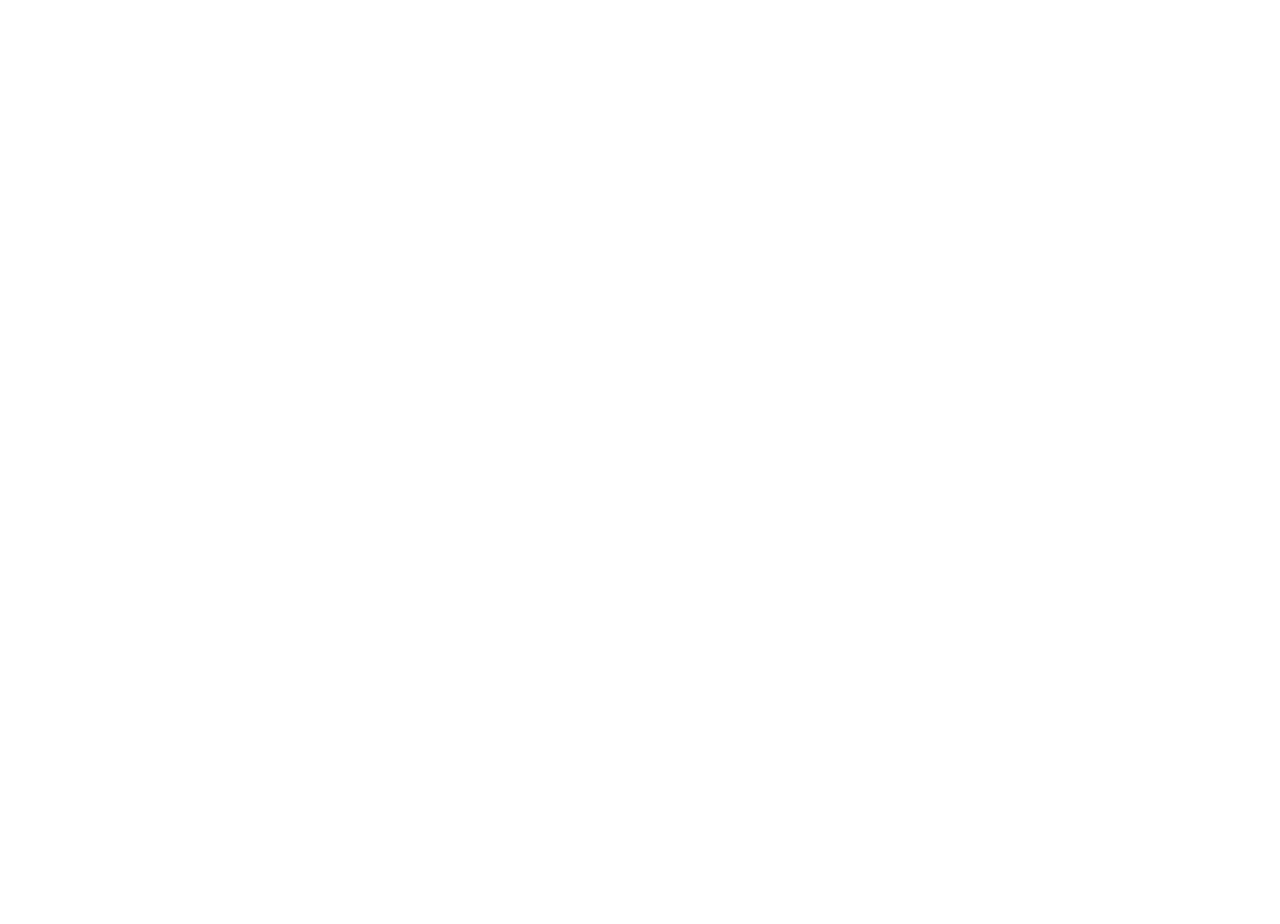
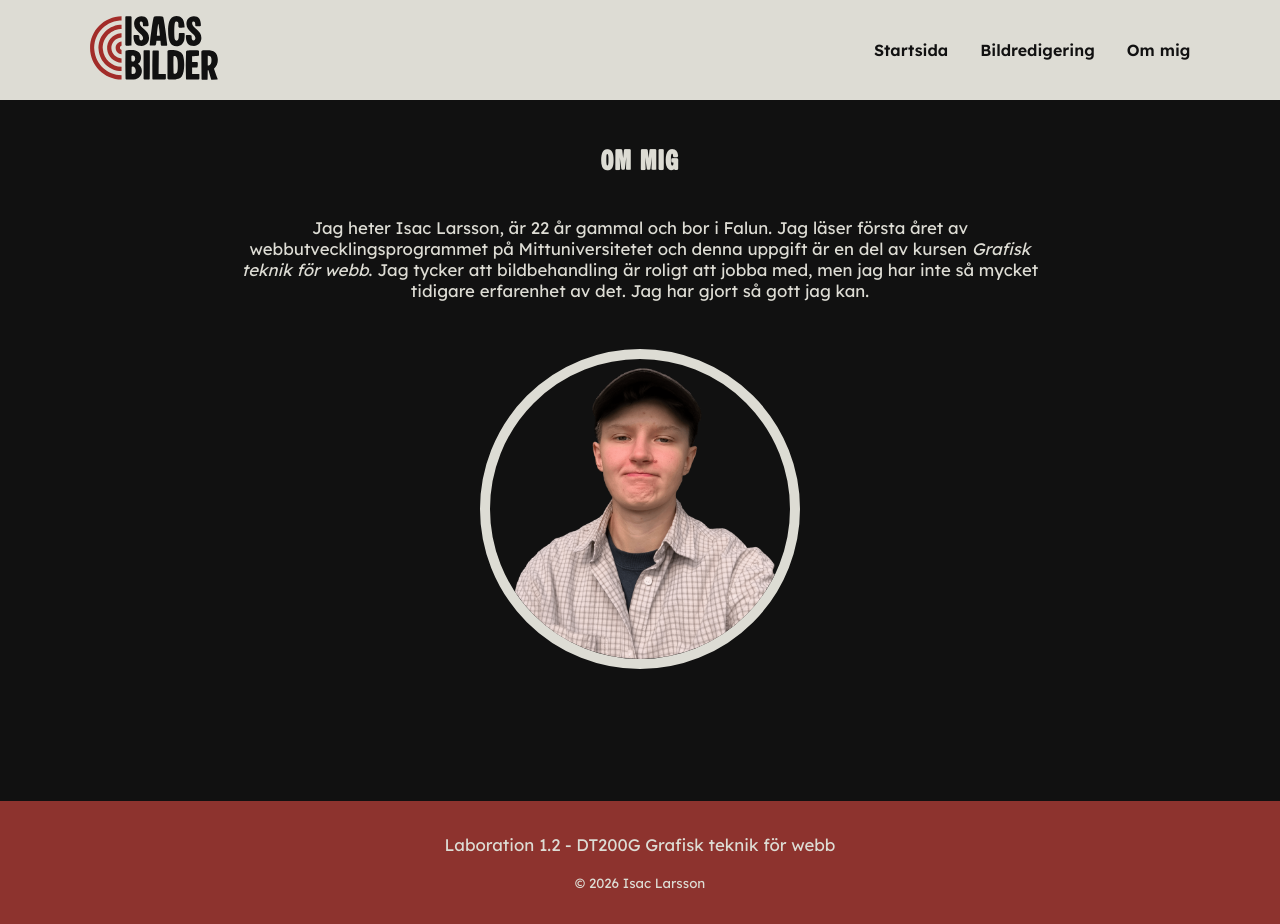
Before and after one commit to isla2401/dt200g-laboration1.2, a plain HTML site: page about.html in a window 1280 px wide. Before the commit the page ends 800 px from the top, so only its background shows below. Drawn offline with Linux system fonts and the light colour scheme.

Commit message:
Lade till innehåll och styling på sidan "om mig"

```diff
--- a/about.html
+++ b/about.html
@@ -0,0 +1,68 @@
+<!DOCTYPE html>
+<html lang="sv">
+
+<head>
+    <meta charset="UTF-8">
+    <meta name="viewport" content="width=device-width, initial-scale=1.0">
+    <title>Om mig</title>
+
+    <!-- Favicon -->
+    <link rel="icon" type="image/x-icon" href="images/favicon.ico">
+    <link rel="icon" type="image/png" sizes="32x32" href="images/favicon.png">
+
+    <!-- Typsnitt -->
+    <link rel="preconnect" href="https://fonts.googleapis.com">
+    <link rel="preconnect" href="https://fonts.gstatic.com" crossorigin>
+    <link href="https://fonts.googleapis.com/css2?family=Lexend:wght@100..900&display=swap" rel="stylesheet">
+
+    <!-- CSS -->
+    <link rel="stylesheet" href="css/style.css">
+
+    <!-- JavaScript -->
+    <script src="js/main.js" defer></script>
+</head>
+
+<body>
+    <!-- Sidhuvud med navigation -->
+    <header>
+
+        <!-- Logga och menyknapp -->
+        <div class="logo-button-container">
+            <a class="logo-link" href="index.html"><img class="logo" src="images/logo.svg"
+                    alt="Isacs bilder. Leder till startsidan."></a>
+            <button id="menu-button"><img class="menu-icon" src="images/menu.svg" alt="Öppna meny"></button>
+        </div>
+
+        <!--  Navigationsmeny -->
+        <nav id="menu">
+            <ul>
+                <li><a href="index.html">Startsida</a></li>
+                <li><a href="image-editing.html">Bildredigering</a></li>
+                <li><a href="about.html">Om mig</a></li>
+            </ul>
+        </nav>
+    </header>
+
+    <!--  Huvudinnehåll -->
+    <main>
+        <!-- Om mig -->
+        <section>
+            <h1>Om mig</h1>
+            <p>Jag heter Isac Larsson, är 22 år gammal och bor i Falun. Jag läser första året av
+                webbutvecklingsprogrammet
+                på Mittuniversitetet och denna uppgift är en del av kursen <i>Grafisk teknik för webb</i>.
+                Jag tycker att bildbehandling är roligt att jobba med, men jag har inte så mycket tidigare erfarenhet av
+                det. Jag har gjort så gott jag kan.</p>
+            <img class="portrait-image" src="images/portrait.png"
+                alt="Isac iklädd en rutig beige skjorta och en svart keps.">
+        </section>
+    </main>
+
+    <!--  Sidfot -->
+    <footer>
+        <p>Laboration 1.2 - DT200G Grafisk teknik för webb</p>
+        <small>© 2026 Isac Larsson</small>
+    </footer>
+</body>
+
+</html>
--- a/css/style.css
+++ b/css/style.css
@@ -30,6 +30,11 @@ body {
 	background-color: var(--color-2);
 	color: var(--color-1);
 	word-wrap: break-word; /* Gör att långa ord kan brytas på små skärmar */
+
+	/* Gör tillsammans med main{flex: 1} att footer alltid hamnar längst ner på sidan */
+	min-height: 100vh;
+	display: flex;
+	flex-direction: column;
 }
 
 h1,
@@ -37,6 +42,14 @@ h2,
 h3 {
 	font-family: "barberChop", sans-serif;
 	letter-spacing: 0.1rem; /* Mer luft mellan bokstäver */
+}
+
+h1 {
+	margin: 2.5rem 0;
+}
+
+p {
+	font-size: 1.05rem;
 }
 
 img {
@@ -103,6 +116,10 @@ header li a {
 
 /* ================================= MAIN ================================= */
 
+main {
+	flex: 1;
+}
+
 main > *:not(.hero-image) {
 	padding: 0 var(--spacing-edge); /* Padding på allt utom hero */
 }
@@ -130,6 +147,22 @@ main section {
 	display: flex;
 	flex-direction: column;
 	gap: 1rem;
+}
+
+.images-container img {
+	border: 5px solid var(--color-1);
+}
+
+/* ----------------- MAIN - OM MIG ----------------- */
+
+.portrait-image {
+	max-height: 20rem;
+	margin: 3rem 0;
+	padding-top: 0.5rem; /* Mellanrum mellan huvud och ram */
+	border: 10px solid var(--color-1);
+	border-radius: 1000px; /* Gör bilden rund */
+	aspect-ratio: 1 / 1; /* Gör att bilden alltid har ratio 1:1 */
+	object-fit: contain;
 }
 
 /* ================================= FOOTER ================================= */
```
